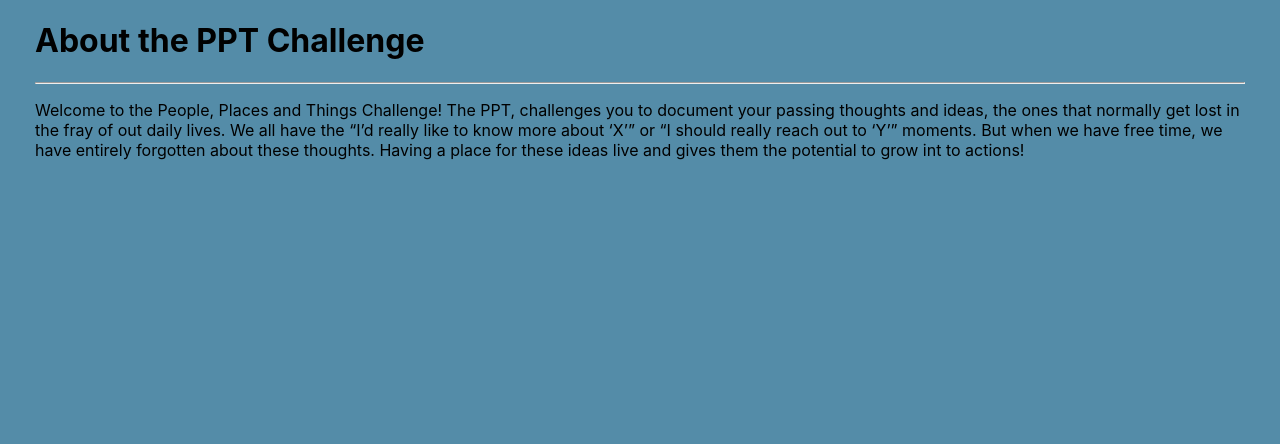
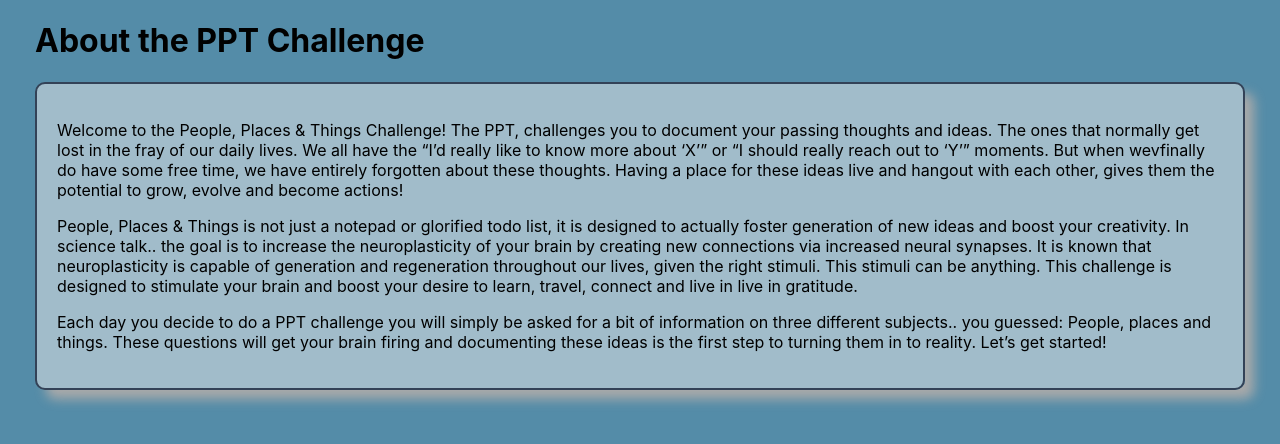
Before and after one commit to JohnnyMohawk/ppt-challenge, a Django app: page /about/ in a window 1280 px wide. Shown: the part 147-591 px from the top of the page. Run offline with Django 3.2, Linux system fonts and the light colour scheme.

Commit message:
css commit

```diff
--- a/main_app/static/css/base.css
+++ b/main_app/static/css/base.css
@@ -117,6 +117,15 @@ nav li {
     margin-left: 20px;
 }
 
+.about-card {
+    padding: 20px;
+    margin-top: 20px;
+    background-color: rgb(238, 238, 238, .5);
+    border: rgb(51, 66, 87) solid 2px;
+    border-radius: 10px;
+    box-shadow: 10px 10px 12px -1px #AAA;
+}
+
 @media only screen and (min-width: 768px) {
     header {
         position: sticky;
--- a/main_app/static/css/challenge-index.css
+++ b/main_app/static/css/challenge-index.css
@@ -5,9 +5,9 @@
     flex-wrap: wrap;
 }
 
-h1 {
+/* h1 {
     color: rgb(51, 66, 87);
-}
+} */
 
 .page-header {
     margin-left: 135px;
--- a/main_app/static/css/form.css
+++ b/main_app/static/css/form.css
@@ -5,6 +5,10 @@
     justify-content: center;
     flex-direction: column;
 }
+
+/* h1 {
+    color: rgb(51, 66, 87);
+} */
 
 table {
     width: 90%;
--- a/main_app/static/css/home.css
+++ b/main_app/static/css/home.css
@@ -8,6 +8,7 @@ nav {
     justify-content: center;
     flex-wrap: wrap;
     height: 100%;
+    margin-top: -100px;
   }
 
   main > section {
@@ -30,6 +31,7 @@ nav {
 
   .logo-container {
     max-width: 450px;
+    /* margin-top: -100px; */
   }
 
   .cat-container {
--- a/main_app/templates/about.html
+++ b/main_app/templates/about.html
@@ -3,13 +3,28 @@
 {% block content %}
 
 <h1>About the PPT Challenge</h1>
-<hr />
-<p>
-    Welcome to the People, Places and Things Challenge! The PPT, challenges you to document your passing
-    thoughts and ideas, the ones that normally get lost in the fray of out daily lives. We all have the
-    “I’d really like to know more about ‘X’” or “I should really reach out to ‘Y’” moments. But when we
-    have free time, we have entirely forgotten about these thoughts. Having a place for these ideas live
-    and gives them the potential to grow int to actions!
-</p>
+{% comment %} <hr /> {% endcomment %}
+<div class="about-card">
+    <p>
+        Welcome to the People, Places & Things Challenge! The PPT, challenges you to document your passing
+        thoughts and ideas. The ones that normally get lost in the fray of our daily lives. We all have the
+        “I’d really like to know more about ‘X’” or “I should really reach out to ‘Y’” moments. But when wevfinally do
+        have some free time, we have entirely forgotten about these thoughts. Having a place for these ideas live
+        and hangout with each other, gives them the potential to grow, evolve and become actions!
+    </p>
+    <p>
+        People, Places & Things is not just a notepad or glorified todo list, it is designed to actually foster
+        generation of new ideas and boost your creativity. In science talk.. the goal is to increase the neuroplasticity
+        of your brain by creating new connections via increased neural synapses. It is known that neuroplasticity is
+        capable of generation and regeneration throughout our lives, given the right stimuli. This stimuli can be anything.
+        This challenge is designed to stimulate your brain and boost your desire to learn, travel, connect and live in live in
+        gratitude.
+    </p>
+    <p>
+        Each day you decide to do a PPT challenge you will simply be asked for a bit of information on three different
+        subjects.. you guessed: People, places and things. These questions will get your brain firing and documenting
+        these ideas is the first step to turning them in to reality. Let’s get started!
+    </p>
+</div>
 
 {% endblock %}
--- a/main_app/templates/challenges/detail.html
+++ b/main_app/templates/challenges/detail.html
@@ -14,8 +14,8 @@
 <section class="cat-container">
     <div class="cat-img">
         <img
-            src=""
-            alt=""
+            src="{% static 'images/brain-gears-sml.png' %}"
+            alt="Brain gears turning"
         >
     </div>
     <div class="cat-details">
--- a/main_app/views.py
+++ b/main_app/views.py
@@ -34,7 +34,7 @@ def challenges_detail(request, challenge_id):
 
 class ChallengeCreate(LoginRequiredMixin, CreateView):
     model = Challenge
-    fields = '__all__'
+    fields = ['inspiration', 'date']
     success_url = '/challenges/'
 
     def form_valid(self, form):
```
Also changed, not shown: main_app/static/css/challenge-detail.css (+13 -3 lines), main_app/templates/challenges/index.html (+4 -4 lines).
